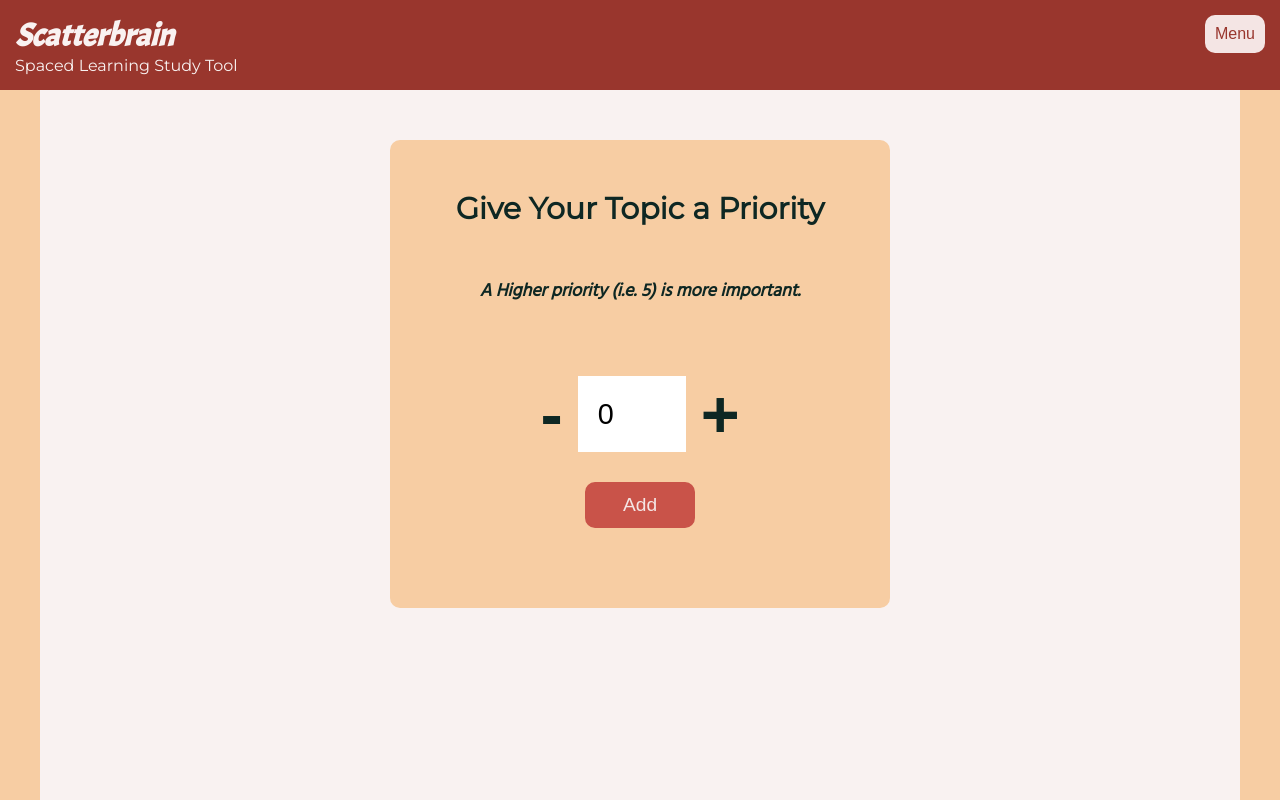
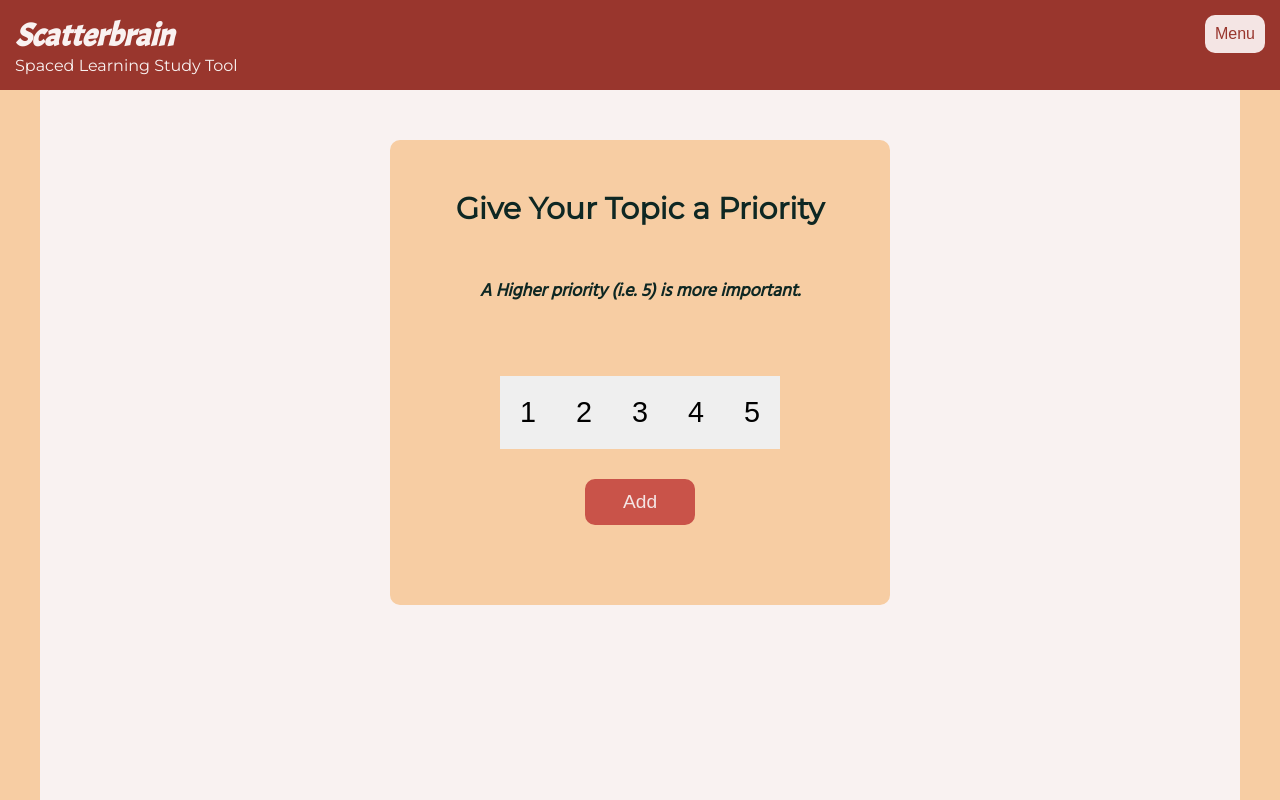
Before and after one commit to bellmarc/scatterbrain-study-app, a React (Create React App) app in the folder client/: page /onboard/addPriority/1 in a window 1280 px wide. Built offline with nearby package versions, Linux system fonts and the light colour scheme; sample sign-in values are in the browser's storage.

Commit message:
change add priority to buttons

```diff
--- a/client/src/components/Onboarding/AddPriority.js
+++ b/client/src/components/Onboarding/AddPriority.js
@@ -13,8 +13,9 @@ function AddPriority(props) {
   },[])
 
   const handleChange = (e) => {
+    console.dir(e.target.textContent);
     e.preventDefault()
-    setPriority(e.target.value)
+    setPriority(e.target.textContent)
   }
 
   const increment = (e)=> { e.preventDefault()
@@ -50,6 +51,14 @@ function AddPriority(props) {
           updateTopicWithPriority
         } className="priority-form">
         <div className="priority-btn-container">
+          <button className="priority-input" onClick={handleChange} >1</button>
+          <button className="priority-input" onClick={handleChange} >2</button>
+          <button className="priority-input" onClick={handleChange} >3</button>
+          <button className="priority-input" onClick={handleChange} >4</button>
+          <button className="priority-input" onClick={handleChange} >5</button>
+        </div>
+
+        {/* <div className="priority-btn-container">
           <button className="minus-button" type="minus-button" onClick={decrement}>
             <b>-</b>
           </button>
@@ -66,7 +75,7 @@ function AddPriority(props) {
           <button className="add-button" type="add-button" onClick={increment}>
             <b>+</b>
           </button>
-        </div>
+        </div> */}
             <button className="add-priority-btn">
                 Add
             </button>
```
